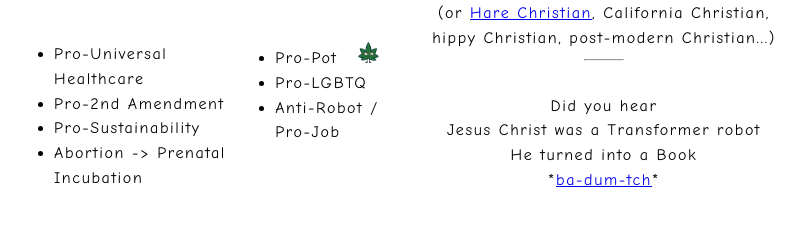
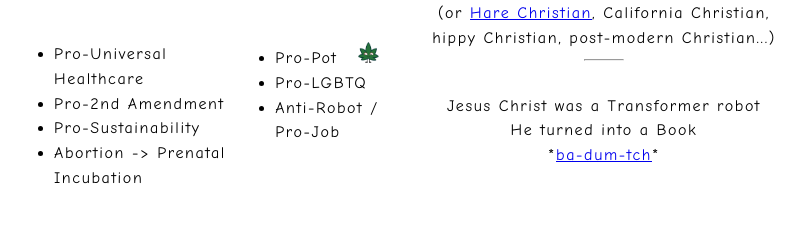
Before and after one commit to pburkindine/copyleftout_net, a plain HTML site: page index.html in a window 1280 px wide. Shown: the part 1210-1449 px from the top of the page, without its empty margins (236-1041 px from the left). Drawn offline with Linux system fonts and the light colour scheme; a script that the page names is missing.

Commit message:
update badumtch

```diff
--- a/index.html
+++ b/index.html
@@ -71,7 +71,6 @@ Our deal is, we work on...<br/><br/>
 
       <hr width="10%" /><br/>
       <span>
-      Did you hear<br/>
       Jesus Christ was a Transformer robot<br/>
       He turned into a Book<br/>
       *<a href="rimshot.mp3" target="_blank">ba-dum-tch</a>*</span>
```
